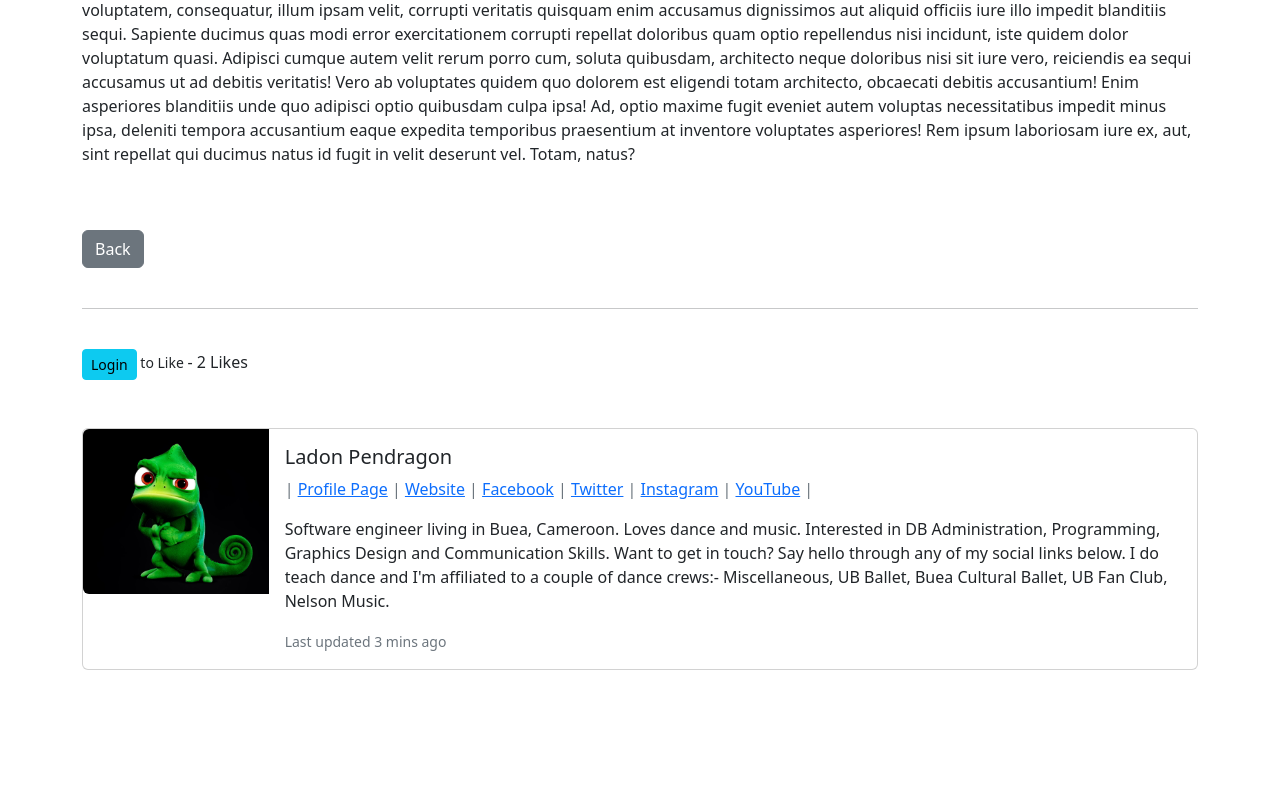
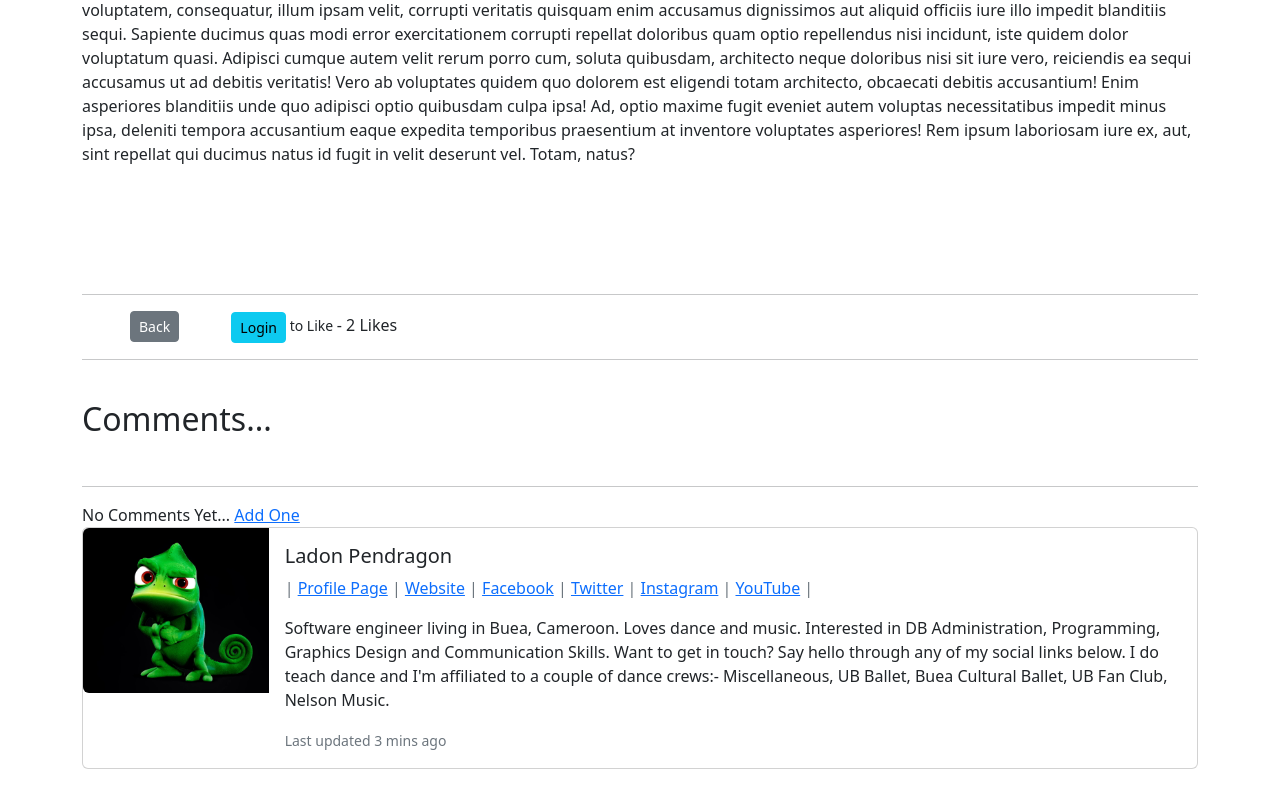
Before and after one commit to IsidoreDelpierro/ecommerceblog, a Django app: page /article/1 in a window 1280 px wide. Shown: the part 771-1556 px from the top of the page. Before the commit the page ends 1441 px from the top, so only its background shows below. Run offline with Django 4.2, Linux system fonts and the light colour scheme; data comes from the database, SQL or seed files in the repository; both versions use the stored data as it was after the commit; some libraries are stand-ins or nearby versions.

Commit message:
Build A Blog Comment Section
------------------------------

1) Create Comment model linked to Post model

2) Migrate

3) Register Comment model

4) Display on article_details.html with proper checks

```diff
--- a/blog/admin.py
+++ b/blog/admin.py
@@ -1,8 +1,9 @@
 from django.contrib import admin
-from .models import Post, Category, Profile
+from .models import Post, Category, Profile, Comment
 
 # Register your models here.
 
 admin.site.register(Post)
 admin.site.register(Category)
 admin.site.register(Profile)
+admin.site.register(Comment)
--- a/blog/models.py
+++ b/blog/models.py
@@ -65,3 +65,12 @@ class Post(models.Model):
     def get_absolute_url(self):
         return reverse('article-detail', args=(str(self.id),)) #Omitting that final comma (,) will trigger a No Reverse error
         #return reverse('home')
+
+class Comment(models.Model):
+    post = models.ForeignKey(Post, related_name="comments", on_delete=models.CASCADE)
+    name = models.CharField(max_length=255)
+    body = models.TextField()
+    date_added = models.DateTimeField(auto_now_add=True)
+
+    def __str__(self):
+        return '%s - %s' %(self.post.title, self.name)
--- a/blog/templates/blog/article_details.html
+++ b/blog/templates/blog/article_details.html
@@ -25,11 +25,12 @@
     {{post.body|safe}}
 
     <br><br>
-    <a class="btn btn-secondary" href="{% url 'home' %}">Back</a>
 
-    <br><br><hr><br>
+
+    <br><br><hr>
     <form method="POST" action="{% url 'like_post' post.pk %}">
         {% csrf_token %}
+        <a class="btn btn-sm btn-secondary mx-5" href="{% url 'home' %}">Back</a>
         {% if user.is_authenticated %}
             {% if liked %}
                 <button class="btn btn-danger btn-sm" type="submit" name="post_id" value="{{post.id}}">Unlike</button>
@@ -44,9 +45,24 @@
         - {{total_likes}} Likes
     </form>
 
-    <br><br>
+    <hr><br>
+    <h2>Comments...</h2><br><hr>
 
+    {% if not post.comments.all %}
+      No Comments Yet... <a href="#">Add One</a>
+    {% else %}
+      {% for comment in post.comments.all %} <br>
+        <div class="fst-italic">
+          <strong>
+            {{comment.name}}
+          </strong> |
+          {{comment.date_added}}
+        </div>
+        {{comment.body}} <br><hr>
+      {% endfor %}
+    {% endif %}
 
+<br>
 <div class="card mb-3">
   <div class="row g-0">
     <div class="col-md-2">
```
Also changed, not shown: blog/migrations/0012_comment.py (added), db.sqlite3.
